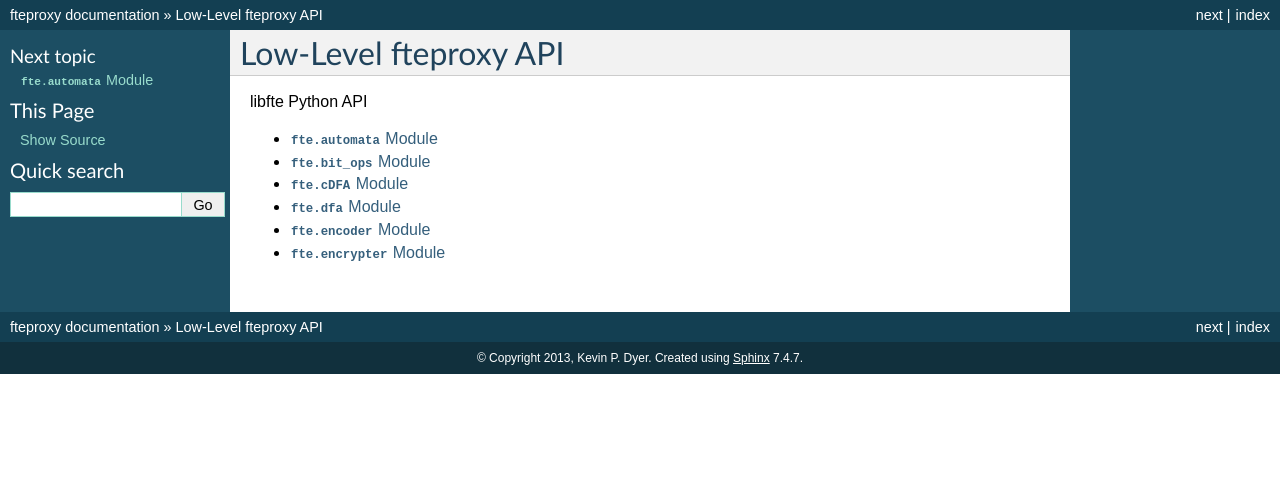
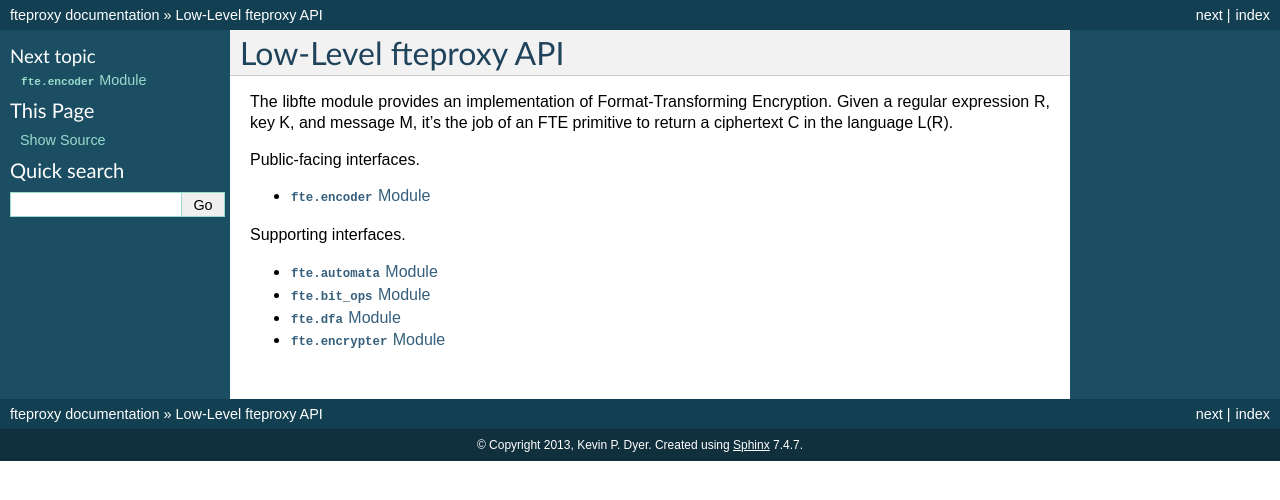
Before and after one commit to kpdyer/libfte, a Sphinx documentation site: the page built from doc/source/index.rst, in a window 1280 px wide. Shown: the top 500 px of the page. Built offline with Sphinx 7.4.7, drawn with Linux system fonts in a browser that asks for light colours; formulas are drawn with MathJax 3; pages that are not in the unit, such as notebooks, are missing from menus.

Commit message:
Documentation update

```diff
--- a/doc/source/index.rst
+++ b/doc/source/index.rst
@@ -1,15 +1,23 @@
 Low-Level fteproxy API
 **********************
 
-libfte Python API
+The libfte module provides an implementation of Format-Transforming Encryption.
+Given a regular expression R, key K, and message M, it's the job of an FTE primitive to return a ciphertext C in the language L(R).
+
+Public-facing interfaces.
+
+.. toctree::
+   :maxdepth: 1
+
+   encoder.rst
+
+Supporting interfaces.
 
 .. toctree::
    :maxdepth: 1
 
    automata.rst
    bit_ops.rst
-   cDFA.rst
    dfa.rst
-   encoder.rst
    encrypter.rst
    rank_unrank.rst
```
Also changed, not shown: doc/source/encoder.rst (+31 -1 lines).
